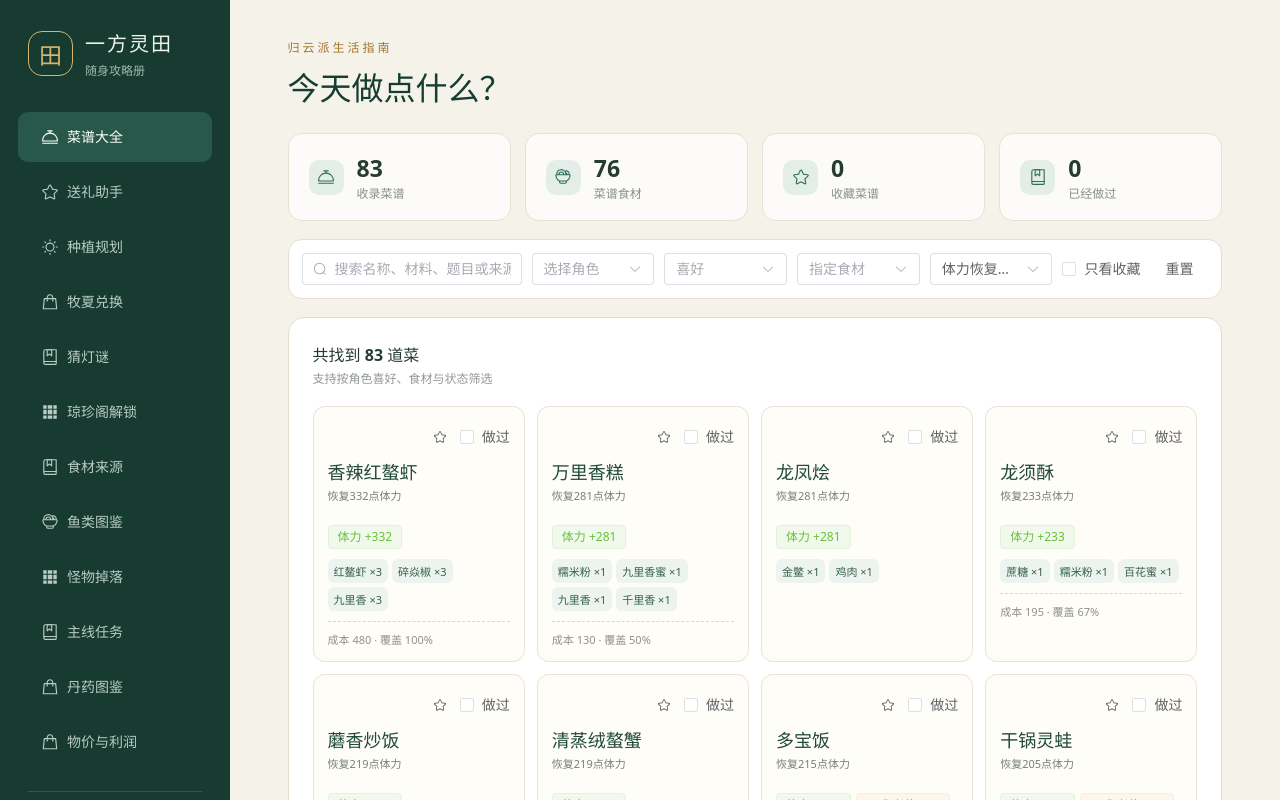
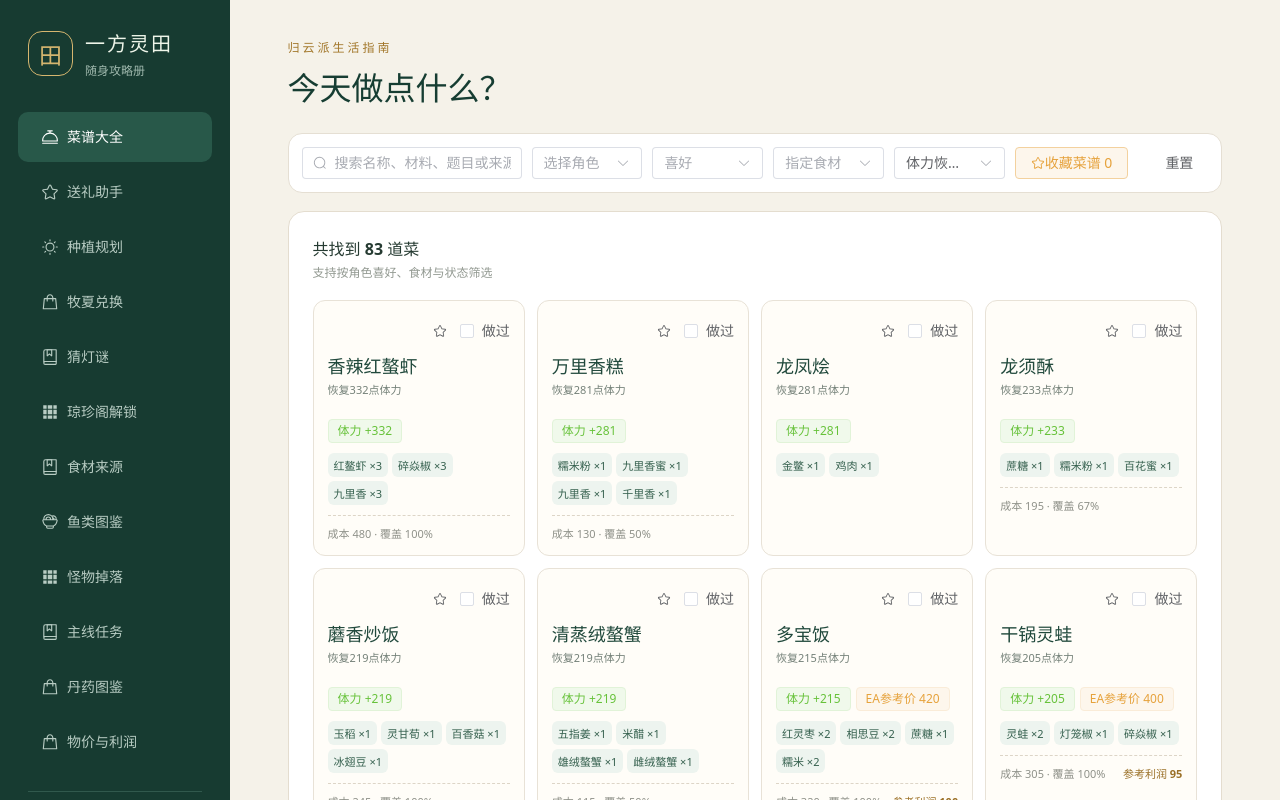
Before and after one commit to nannow127/yifang-lingtian-guide, a Vue app: page / in a window 1280 px wide. Shown: the top 800 px of the page. Built offline with nearby package versions, Linux system fonts and the light colour scheme.

Commit message:
精简菜谱统计与收藏入口

```diff
--- a/src/App.vue
+++ b/src/App.vue
@@ -450,36 +450,6 @@ const exportUserData = () => {
           </h1>
         </div>
       </header>
-      <section class="stats">
-        <div>
-          <el-icon><Dish /></el-icon>
-          <p>
-            <b>{{ data.recipes.length }}</b
-            ><span>收录菜谱</span>
-          </p>
-        </div>
-        <div>
-          <el-icon><Food /></el-icon>
-          <p>
-            <b>{{ data.ingredientSources.length }}</b
-            ><span>菜谱食材</span>
-          </p>
-        </div>
-        <div>
-          <el-icon><Star /></el-icon>
-          <p>
-            <b>{{ state.favorites.length }}</b
-            ><span>收藏菜谱</span>
-          </p>
-        </div>
-        <div>
-          <el-icon><Collection /></el-icon>
-          <p>
-            <b>{{ state.cooked.length }}</b
-            ><span>已经做过</span>
-          </p>
-        </div>
-      </section>
       <section class="toolbar">
         <el-input
           v-model="search"
@@ -517,7 +487,14 @@ const exportUserData = () => {
               value="profit" /><el-option
               label="配料少优先"
               value="ingredients" /></el-select
-          ><el-checkbox v-model="favoriteOnly">只看收藏</el-checkbox></template
+          ><el-button
+            class="favorite-filter"
+            type="warning"
+            :plain="!favoriteOnly"
+            @click="favoriteOnly = !favoriteOnly"
+            ><el-icon><Star /></el-icon>收藏菜谱
+            {{ state.favorites.length }}</el-button
+          ></template
         ><el-select
           v-if="active === 'crops'"
           v-model="season"
--- a/src/style.css
+++ b/src/style.css
@@ -122,42 +122,6 @@ header .el-button {
   border-color: #d9d2c2;
   background: #fff;
 }
-.stats {
-  display: grid;
-  grid-template-columns: repeat(4, 1fr);
-  gap: 14px;
-  margin-bottom: 18px;
-}
-.stats > div {
-  display: flex;
-  align-items: center;
-  gap: 13px;
-  padding: 18px 20px;
-  border: 1px solid #e8e1d3;
-  border-radius: 14px;
-  background: rgba(255, 255, 255, 0.72);
-}
-.stats .el-icon {
-  width: 35px;
-  height: 35px;
-  border-radius: 10px;
-  background: #e4eee8;
-  color: #2f705b;
-  font-size: 18px;
-}
-.stats p,
-.stats b,
-.stats span {
-  display: block;
-  margin: 0;
-}
-.stats b {
-  font-size: 23px;
-}
-.stats span {
-  color: #879088;
-  font-size: 12px;
-}
 .toolbar {
   display: flex;
   align-items: center;
@@ -174,6 +138,9 @@ header .el-button {
 }
 .toolbar .el-select {
   width: 145px;
+}
+.favorite-filter {
+  flex-shrink: 0;
 }
 .content-panel,
 .table-panel,
@@ -549,9 +516,6 @@ header .el-button {
   .recipe-grid {
     grid-template-columns: repeat(3, 1fr);
   }
-  .stats {
-    grid-template-columns: repeat(2, 1fr);
-  }
   .toolbar {
     flex-wrap: wrap;
   }
@@ -588,12 +552,6 @@ header .el-button {
   header h1 {
     font-size: 25px;
   }
-  .stats {
-    gap: 8px;
-  }
-  .stats > div {
-    padding: 13px;
-  }
   .recipe-grid,
   .npc-grid,
   .profit-layout {
```
